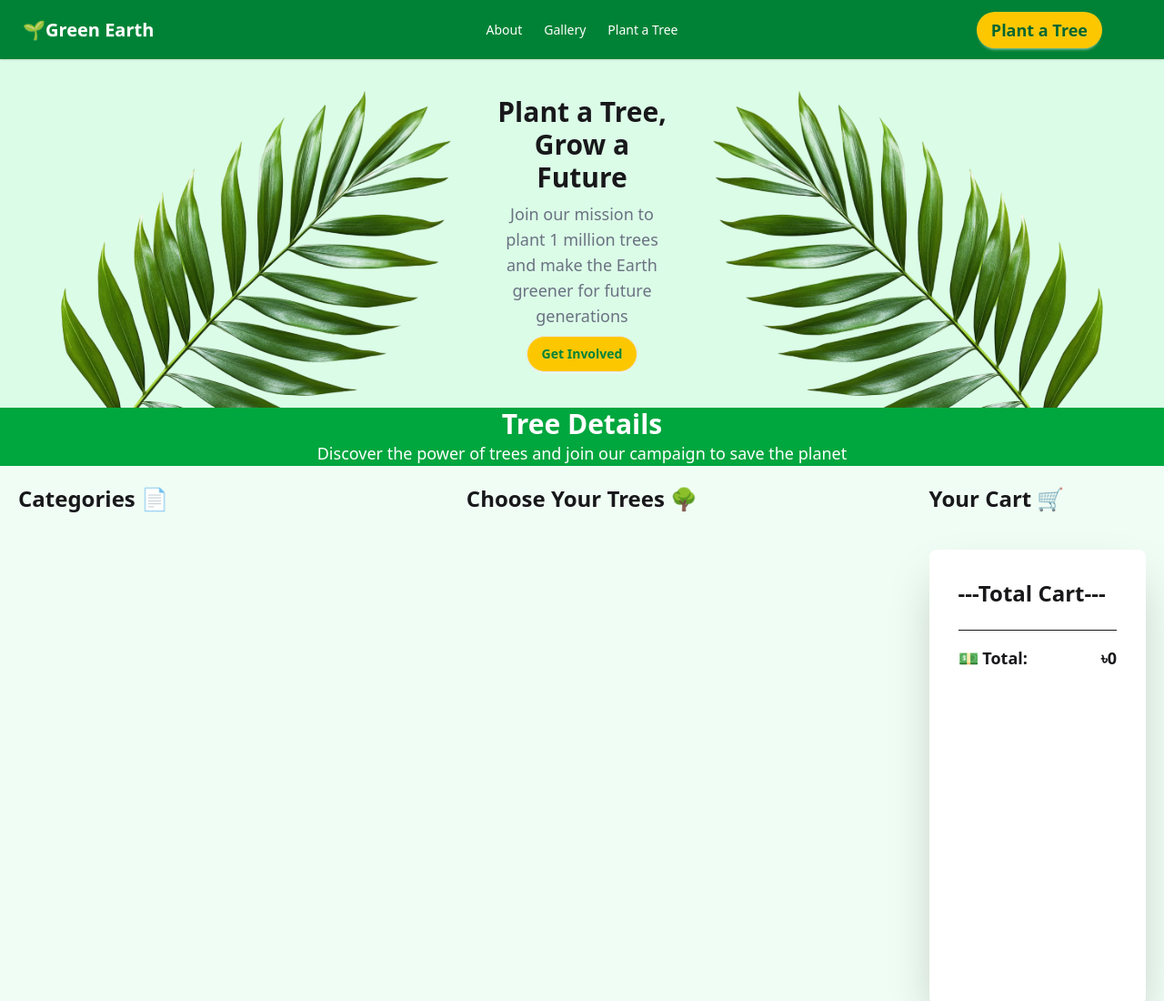
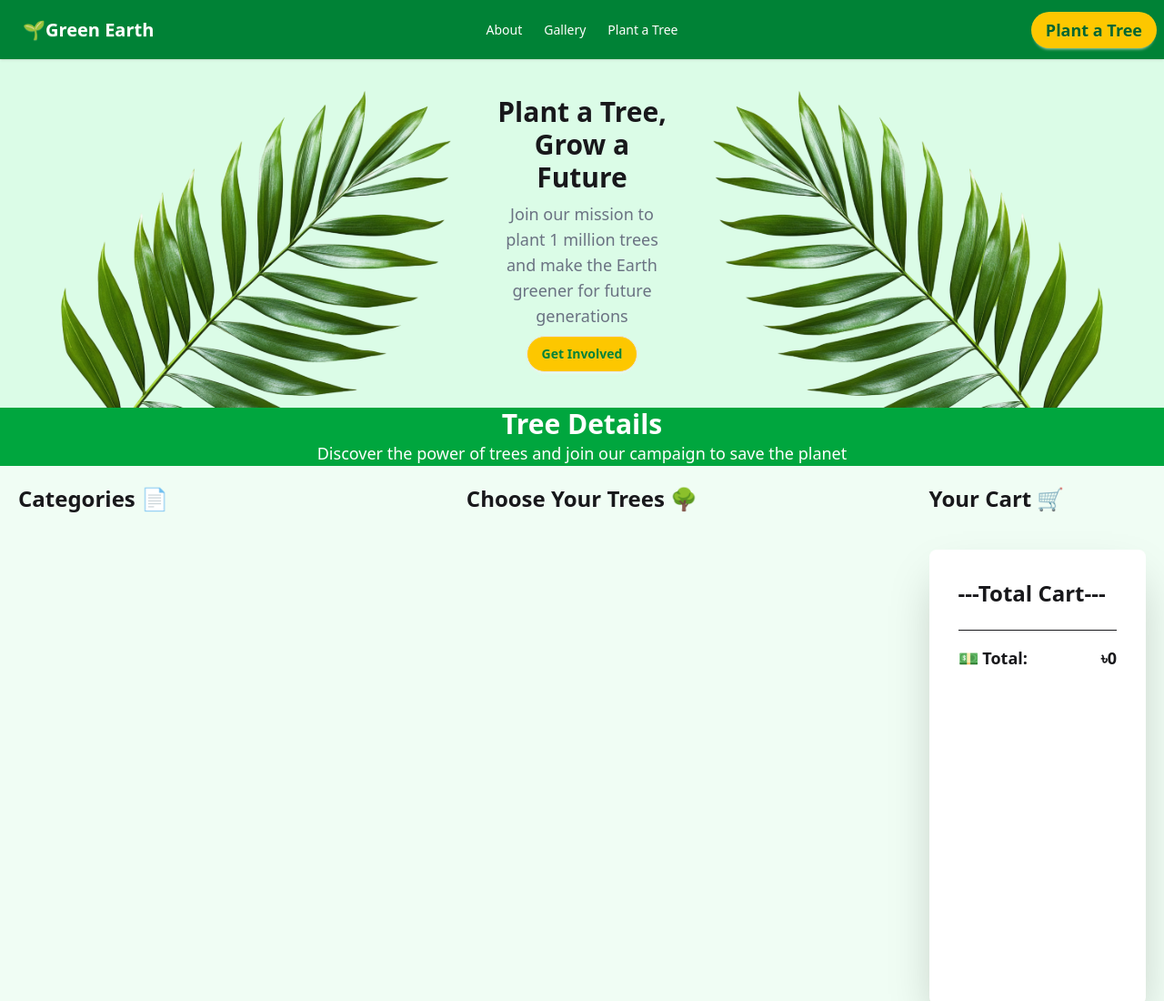
Before and after one commit to SunjanaPurba/Programminghero-Assignment6, a plain HTML site: page index.html in a window 1280 px wide. Shown: the top 1100 px of the page at 91% size. Drawn offline with nearby package versions, Linux system fonts and the light colour scheme; no server answers.

Commit message:
index updated

```diff
--- a/index.html
+++ b/index.html
@@ -47,7 +47,7 @@
     </ul>
   </div>
   <div class="navbar-end">
-    <a class="btn bg-yellow-400 mr-15 border-0 text-lg rounded-full text-green-800 font-bold">Plant a Tree</a>
+    <a class="btn bg-yellow-400 border-0 text-lg rounded-full text-green-800 font-bold">Plant a Tree</a>
   </div>
 </div>
 
```
